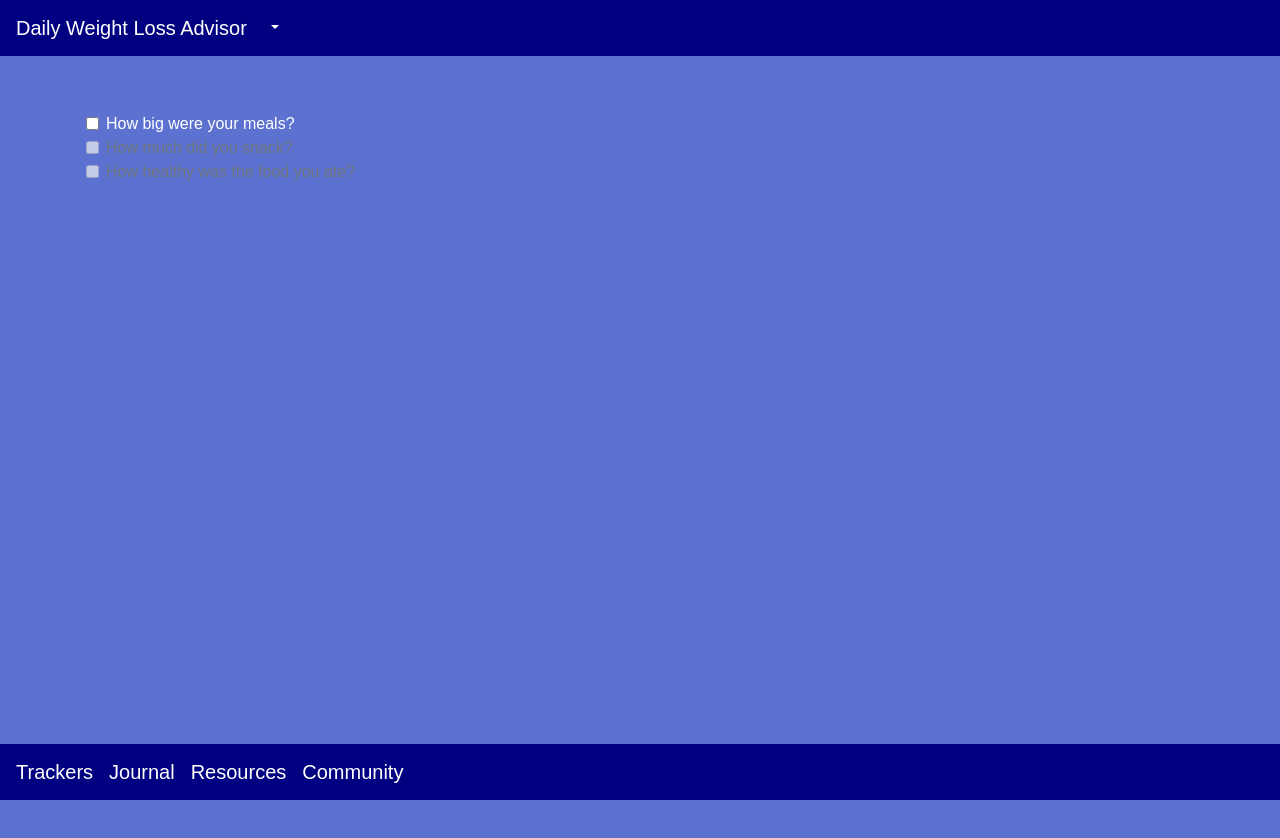
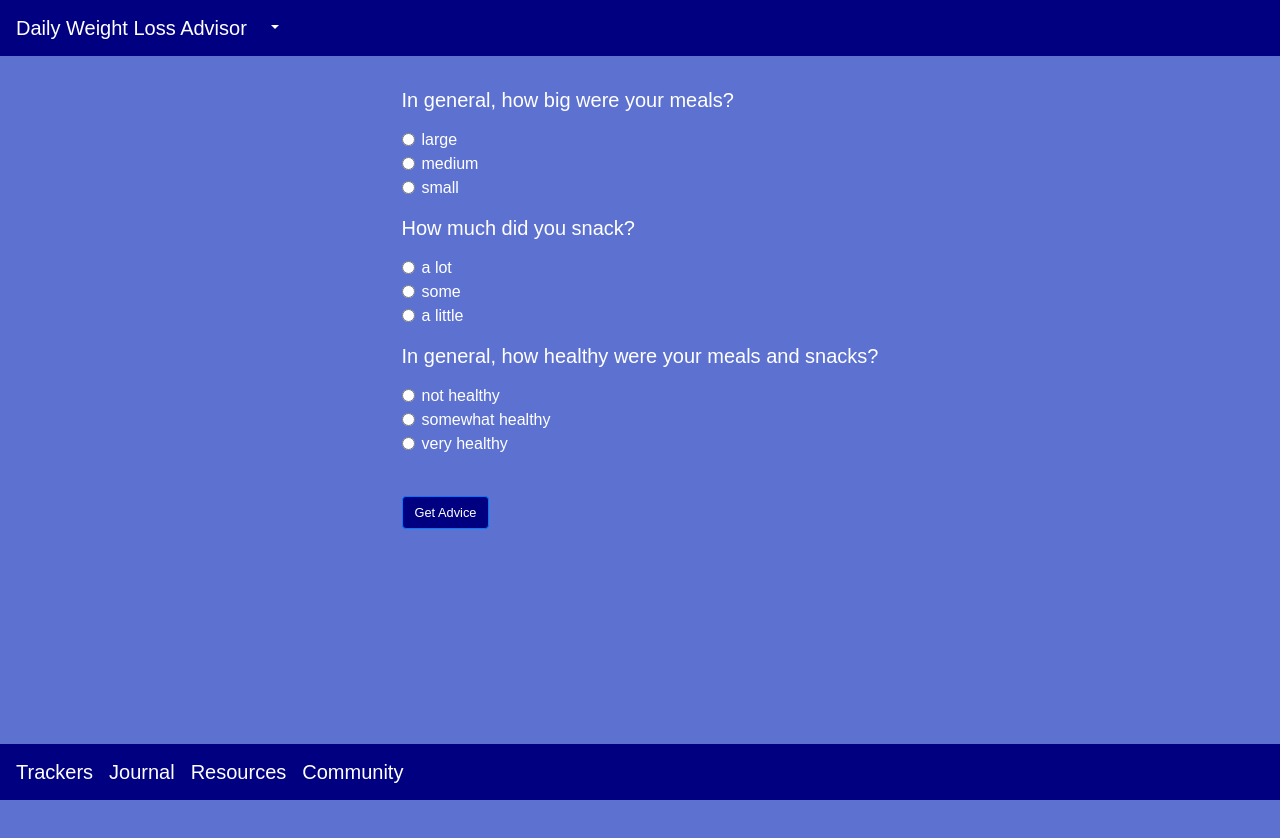
Before and after one commit to stazman/daily-fitness-advisor-frontend, a React (Create React App) app: page /food_advisors/new in a window 1280 px wide. Shown: the top 838 px of the page. Built offline with nearby package versions, Linux system fonts and the light colour scheme; no server answers.

Commit message:
Styles, completes content of new food advisor form

```diff
--- a/src/components/food_advisor/FoodAdvisorInput.js
+++ b/src/components/food_advisor/FoodAdvisorInput.js
@@ -1,6 +1,6 @@
 import React from 'react'
 import { connect } from 'react-redux'
-import { addFoodAdvisor } from '../../actions/addFoodAdvisor'
+// import { addFoodAdvisor } from '../../actions/addFoodAdvisor'
 import { Row, Form, Button } from 'react-bootstrap'
 import RowStyles from '../styles/RowStyles'
 import ButtonStyles from '../styles/ButtonStyles'
@@ -34,27 +34,54 @@ class FoodAdvisorInput extends React.Component {
       <RowStyles>
         <ButtonStyles>
 
-          <Row className='left-justified-row'>
+          <Row className='centered-row-form'>
 
             <Form>
-              <Form.Check
-                type={'checkbox'}
-                label={`How big were your meals?`}
-              />
+              <Form.Label>
+                <h5>
+                  In general, how big were your meals?
+                </h5>
+              </Form.Label>
+                {['radio'].map(type => (
+                  <div key={`inline-${type}`} className="mb-3">
+                    <Form.Check label="large" type={type} id={`inline-${type}-1`} />
+                    <Form.Check label="medium" type={type} id={`inline-${type}-2`} />
+                    <Form.Check label="small" type={type} id={`inline-${type}-3`} />
+                  </div>
+                ))}
 
-              <Form.Check
-                disabled
-                type={"checkbox"}
-                label={'How much did you snack?'}
-              />
+              <Form.Label>
+                <h5>
+                  How much did you snack?
+                </h5>
+              </Form.Label>
+                {['radio'].map(type => (
+                  <div key={`inline-${type}`} className="mb-3">
+                    <Form.Check label="a lot" type={type} id={`inline-${type}-1`} />
+                    <Form.Check label="some" type={type} id={`inline-${type}-2`} />
+                    <Form.Check label="a little" type={type} id={`inline-${type}-3`} />
+                  </div>
+                ))}
 
-              <Form.Check
-                disabled
-                type={"checkbox"}
-                label={'How healthy was the food you ate?'}
-              />
+              <Form.Label>
+                <h5>
+                  In general, how healthy were your meals and snacks?
+                </h5>
+              </Form.Label>
+                {['radio'].map(type => (
+                  <div key={`inline-${type}`} className="mb-3">
+                    <Form.Check label="not healthy" type={type} id={`inline-${type}-1`} />
+                    <Form.Check label="somewhat healthy" type={type} id={`inline-${type}-2`} />
+                    <Form.Check label="very healthy" type={type} id={`inline-${type}-3`} />
+                  </div>
+                ))}
+              <br></br>
 
+              <Button className='btn-submit' type='submit'>
+                Get Advice
+              </Button>
             </Form>
+
           </Row>
 
         </ButtonStyles>
--- a/src/components/styles/RowStyles.js
+++ b/src/components/styles/RowStyles.js
@@ -4,6 +4,11 @@ const RowStyles = styled.div`
 
   div.row.centered-row {
     justify-content: center;
+  }
+
+  div.row.centered-row-form {
+    justify-content: center;
+    padding-top: 1.5em;
   }
 
   div.row.left-justified-row {
```
Also changed, not shown: 1 other file (tests, documents, lock files or other folders).
